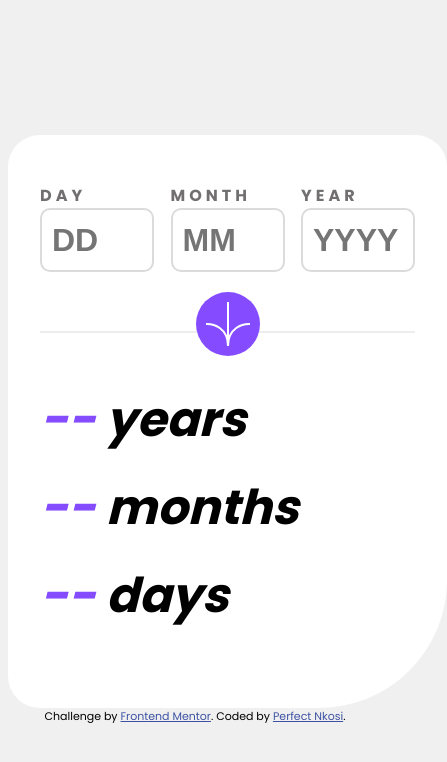
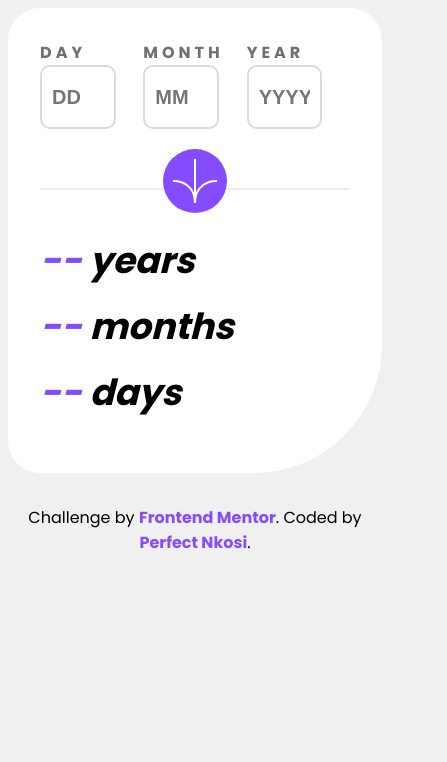
Before and after one commit to PNkosi/age-calculator, a website built with Vite: page index.html in a window 390 px wide. Shown: the whole page, 447 px wide, since content can reach past the window. Built offline with nearby package versions, Linux system fonts and the light colour scheme.

Commit message:
fix: Responsiveness

```diff
--- a/index.html
+++ b/index.html
@@ -15,7 +15,7 @@
 
   <div class="card">
     <section class="input-section">
-      <form class="inputs" name="date">
+      <div class="inputs">
         <div class="input-group">
           <label for="day">DAY</label>
           <input type="text" name="day" class="input" id="day" placeholder="DD">
@@ -31,7 +31,7 @@
           <input type="text" name="year" class="input" id="year" placeholder="YYYY">
           <p class="error-msg"></p>
         </div>
-      </form>
+      </div>
 
       <div class="btn-container">
         <hr class="line">
--- a/src/style.css
+++ b/src/style.css
@@ -11,30 +11,18 @@
 body {
   font-family: 'Poppins', sans-serif;
   background-color: var(--off-white);
-  height: 100vh;
-  display: flex;
-  flex-direction: column;
-  align-items: center;
-  justify-content: center;
 }
 
 .card {
   background-color: var(--white);
-  padding-block: 3rem;
-  padding-inline: 2rem;
   border-radius: 2rem 2rem 8rem 2rem;
-  width: 375px;
   margin: 0 auto;
-}
-
-.input-section {
-  display: flex;
-  flex-direction: column;
+  padding: 2rem;
 }
 
 .inputs {
   display: flex;
-  justify-content: space-between;
+  width: fit-content;
 }
 
 .input-group {
@@ -50,13 +38,13 @@ label {
 
 input {
   color: var(--off-black);
-  font-size: 32px;
   font-weight: 700;
-  width: 90px;
-  height: 60px;
   border: 2px solid var(--light-gray);
   border-radius: 10px;
-  padding: 0 10px;
+  padding: 10px;
+  width: calc(100% / 2);
+  height: 40px;
+  font-size: 1.25rem;
 }
 
 input:focus {
@@ -122,7 +110,7 @@ input:focus {
 }
 
 .results-section {
-  font-size: 32px;
+  font-size: 24px;
   line-height: 1;
 }
 .results-section h1 {
@@ -132,5 +120,13 @@ input:focus {
   color: var(--purple);
 }
 
-.attribution { font-size: 11px; text-align: center; }
-.attribution a { color: hsl(228, 45%, 44%); }
+.attribution {
+  font-size: 16px;
+  text-align: center;
+  margin-block: 2rem;
+}
+.attribution a {
+  color: var(--purple);
+  text-decoration: none;
+  font-weight: 700;
+}
```
